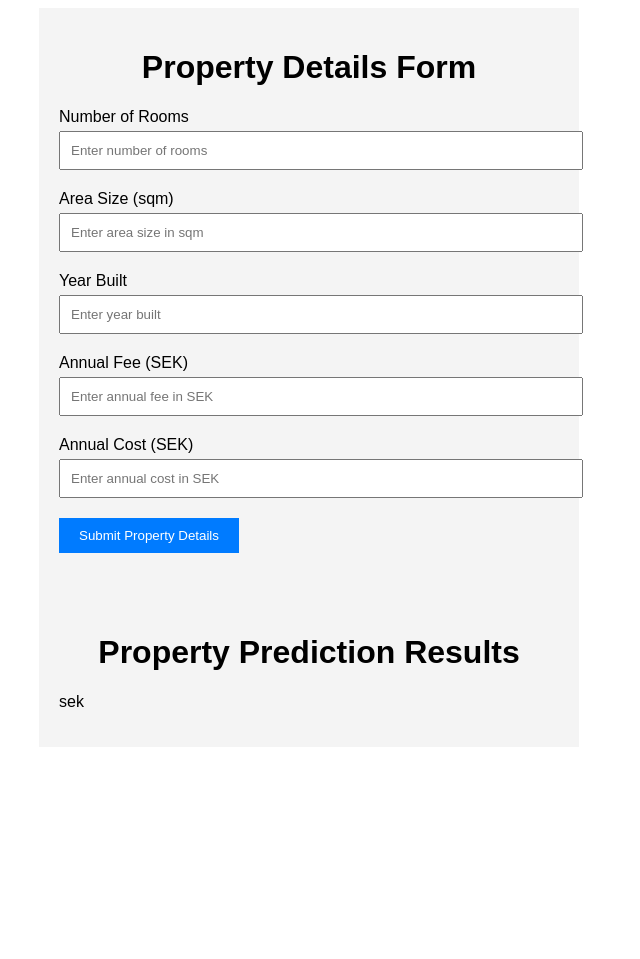
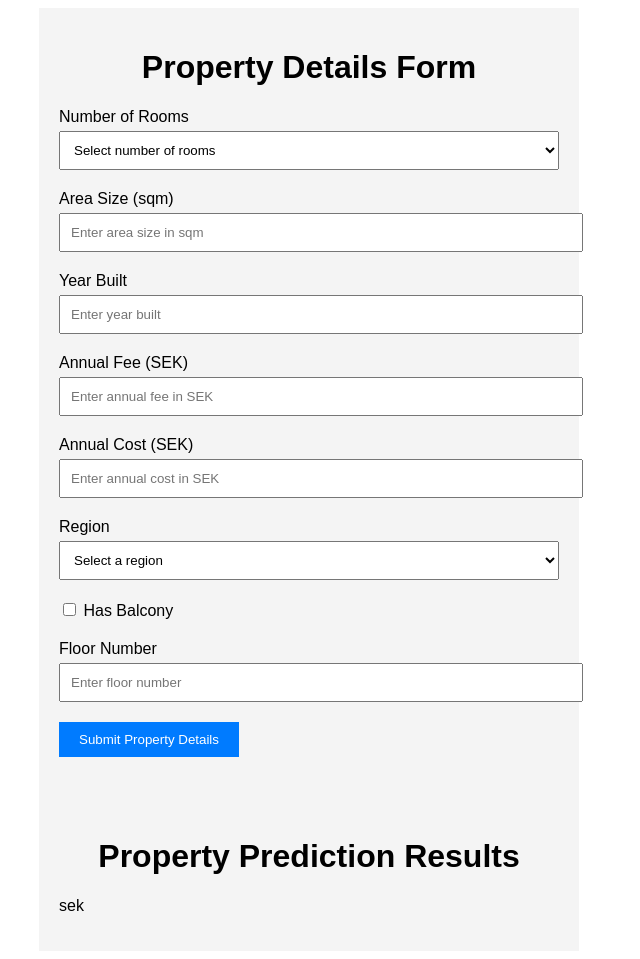
Before and after one commit to ossianhempel/apartment_price_predictor, a Flask app: page /predict in a window 1280 px wide. Shown: the whole page, without its empty margins (331-971 px from the left). Before the commit the page ends 707 px from the top, so only its background shows below. Run offline with Flask 3, Linux system fonts and the light colour scheme.

Commit message:
feat: add features region, has_balcony, and floor number to the frontend prediction flow

```diff
--- a/app.py
+++ b/app.py
@@ -22,7 +22,10 @@ def predict():
             area_size = int(request.form['area_size']),
             year_built = int(request.form['year_built']),
             annual_fee_sek = int(request.form['annual_fee_sek']),
-            annual_cost_sek = int(request.form['annual_cost_sek'])
+            annual_cost_sek = int(request.form['annual_cost_sek']),
+            region = request.form['region'],
+            has_balcony = request.form['has_balcony'],
+            floor_number = int(request.form['floor_number']),
         )
 
         prediction_df = data.get_data_as_datafrane()
--- a/templates/home.html
+++ b/templates/home.html
@@ -17,12 +17,20 @@
 </head>
 <body>
     <div class="form-container">
-       <h1>Property Details Form</h1>
+        <h1>Property Details Form</h1>
 
-       <form action="{{ url_for('predict')}}" method="post">
+        <form action="{{ url_for('predict')}}" method="post">
         <div class="form-group">
-            <label class="form-label">Number of Rooms</label>
-            <input class="form-control" type="number" name="number_of_rooms" placeholder="Enter number of rooms" required>
+            <label for="number_of_rooms" class="form-label">Number of Rooms</label>
+            <select class="form-control" id="number_of_rooms" name="number_of_rooms" required>
+                <option value="">Select number of rooms</option>
+                <option value="1">1</option>
+                <option value="2">2</option>
+                <option value="3">3</option>
+                <option value="4">4</option>
+                <option value="5">5</option>
+                <!-- Add more options if needed -->
+            </select>
         </div>
         <div class="form-group">
             <label class="form-label">Area Size (sqm)</label>
@@ -40,15 +48,48 @@
             <label class="form-label">Annual Cost (SEK)</label>
             <input class="form-control" type="number" name="annual_cost_sek" placeholder="Enter annual cost in SEK" required>
         </div>
+
+        <!-- Form group for "Region" dropdown with actual top regions -->
+        <div class="form-group">
+            <label for="region" class="form-label">Region</label>
+            <select class="form-control" id="region" name="region">
+                <option value="">Select a region</option>
+                <option value="södermalm">Södermalm</option>
+                <option value="vasastan">Vasastan</option>
+                <option value="kungsholmen">Kungsholmen</option>
+                <option value="östermalm">Östermalm</option>
+                <option value="bromma">Bromma</option>
+                <option value="årsta">Årsta</option>
+                <option value="hammarby sjöstad">Hammarby Sjöstad</option>
+                <option value="råsunda">Råsunda</option>
+                <option value="centrala sundbyberg">Centrala Sundbyberg</option>
+                <option value="gröndal">Gröndal</option>
+                <option value="Other">Other</option>
+            </select>
+        </div>
+
+        <!-- New form group for "Has Balcony" checkbox -->
+        <div class="form-group">
+            <label class="form-check-label">
+                <input class="form-check-input" type="checkbox" name="has_balcony" value="Yes"> Has Balcony
+            </label>
+        </div>
+        <!-- Modified form group for "Floor Number" as a free integer input -->
+        <div class="form-group">
+            <label for="floor_number" class="form-label">Floor Number</label>
+            <input class="form-control" type="number" id="floor_number" name="floor_number" placeholder="Enter floor number" required>
+        </div>
+
         <div class="form-group">
             <input class="btn-primary" type="submit" value="Submit Property Details">
         </div>
     </form>
-   </div>
+    </div>
 
     <div class="form-container">
         <h1>Property Prediction Results</h1>
         <p>{{ result }} sek</p>
     </div>
 </body>
+
 </html>
```
Also changed, not shown: src/pipeline/predict_pipeline.py (+10 -1 lines), 1 other file.
